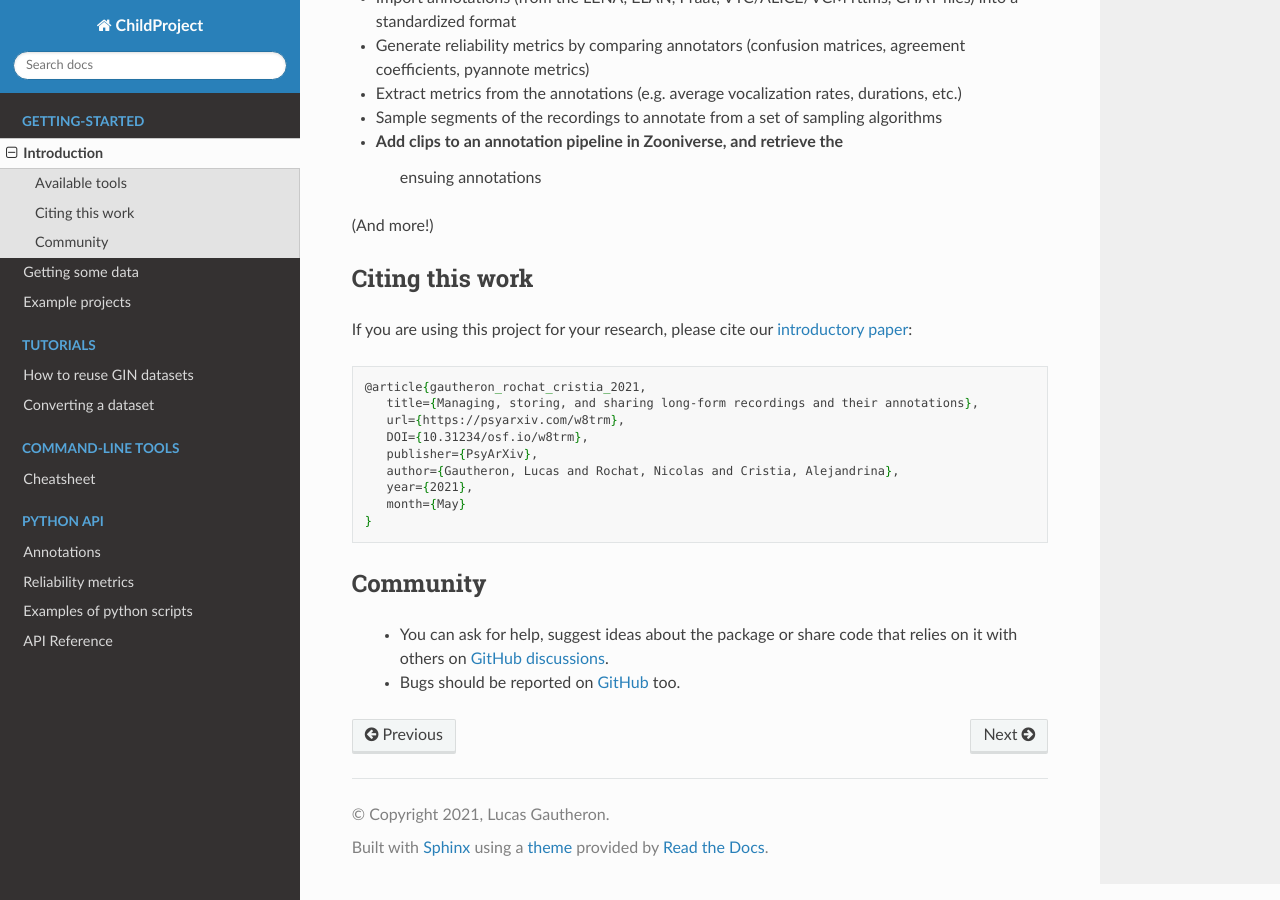
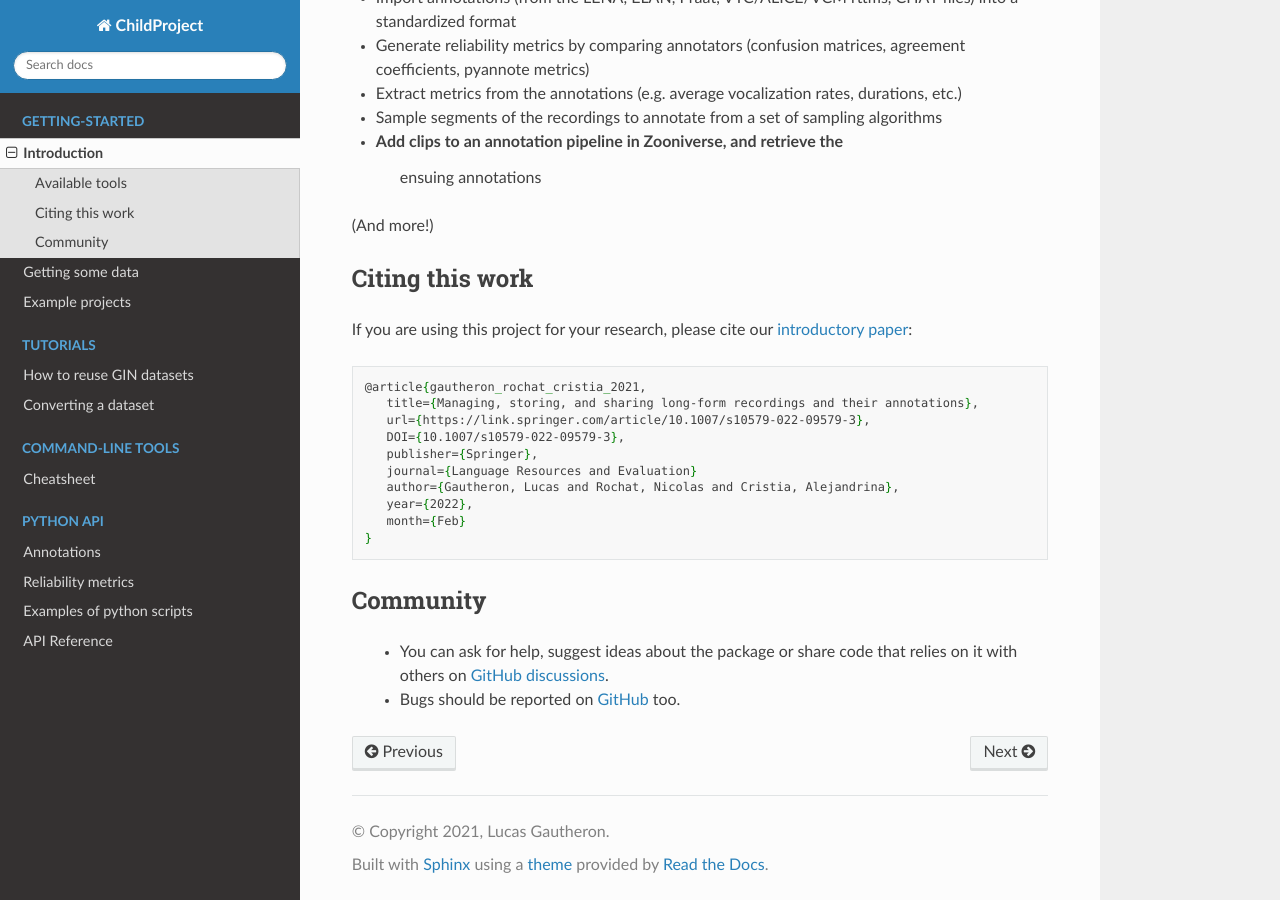
Before and after one commit to LAAC-LSCP/ChildProject, a Sphinx documentation site: the page built from docs/source/introduction.rst, in a window 1280 px wide and 900 px high, scrolled down 2020 px. Built offline with Sphinx 7.4.7 and the Read the Docs theme 2.0.0, drawn with Linux system fonts in a browser that asks for light colours; pages that are not in the unit, such as notebooks, are missing from menus.

Commit message:
updating ref

```diff
--- a/docs/source/introduction.rst
+++ b/docs/source/introduction.rst
@@ -88,12 +88,13 @@ If you are using this project for your research, please cite our `introductory p
 
    @article{gautheron_rochat_cristia_2021,
       title={Managing, storing, and sharing long-form recordings and their annotations},
-      url={https://psyarxiv.com/w8trm},
-      DOI={10.31234/osf.io/w8trm},
-      publisher={PsyArXiv},
+      url={https://link.springer.com/article/10.1007/s10579-022-09579-3},
+      DOI={10.1007/s10579-022-09579-3},
+      publisher={Springer},
+      journal={Language Resources and Evaluation}
       author={Gautheron, Lucas and Rochat, Nicolas and Cristia, Alejandrina},
-      year={2021},
-      month={May}
+      year={2022},
+      month={Feb}
    }
 
 Community
```
Also changed, not shown: README.md (+6 -5 lines).
